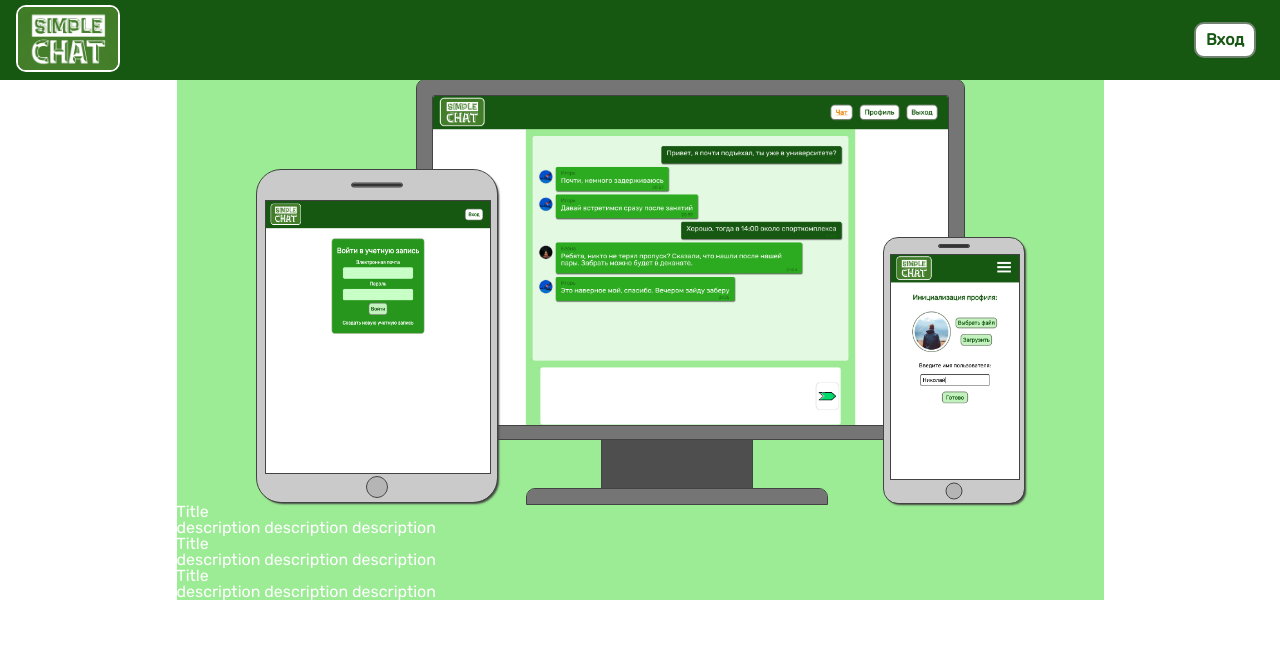
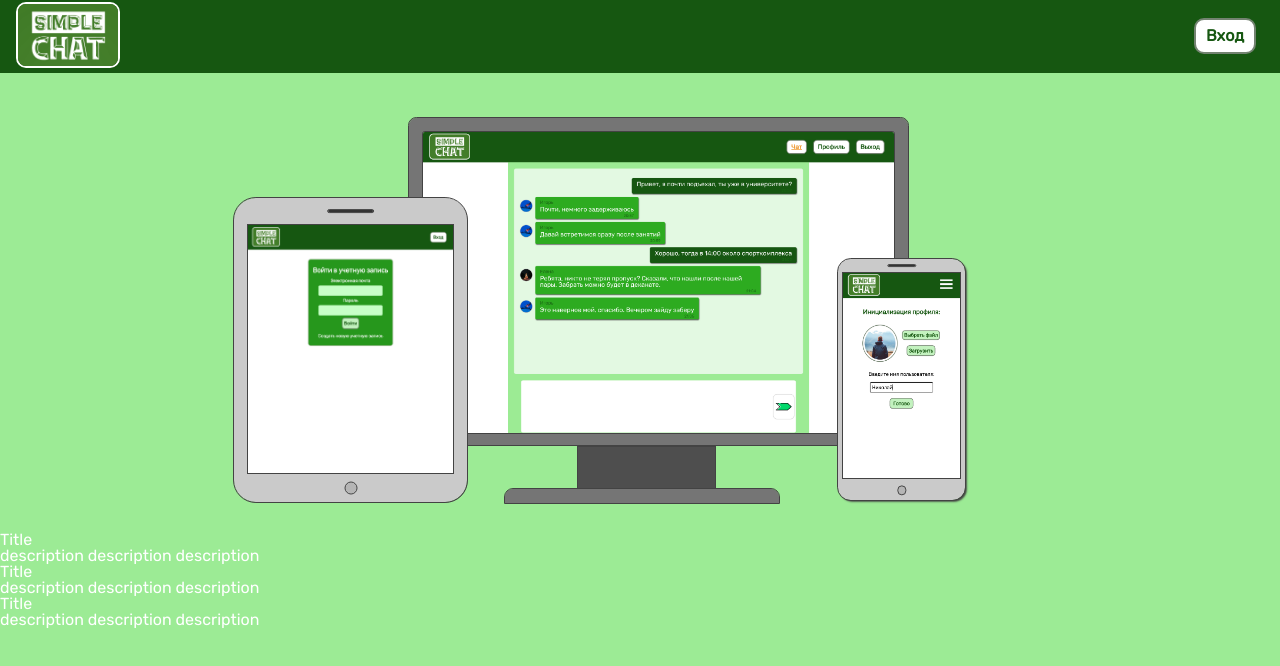
Before and after one commit to citizenofjustice/chat, a React (Create React App) app: page / in a window 1280 px wide. Shown: the top 666 px of the page. Built offline with nearby package versions, Linux system fonts and the light colour scheme.

Commit message:
hompage section with screens

```diff
--- a/src/components/Layout/Layout.module.scss
+++ b/src/components/Layout/Layout.module.scss
@@ -1,7 +1,7 @@
 @import "../../styles/variables.module.scss";
 
 .main {
-  max-height: 100%;
+  height: 100%;
   display: flex;
   flex-direction: column;
   align-items: center;
--- a/src/components/pages/HomePage.js
+++ b/src/components/pages/HomePage.js
@@ -7,6 +7,7 @@ const HomePage = () => {
   return (
     <section className={styles.homepage}>
       <div className={styles.container}>
+        <div className={styles["css-figures"]}>
           <div className={styles.images}>
             <div className={`${styles.tablet} ${styles.left}`}>
               <div className={styles.content}>
@@ -24,6 +25,8 @@ const HomePage = () => {
               </div>
             </div>
           </div>
+        </div>
+      </div>
       <ul className={styles.description}>
         <li className={styles.items}>
           <div>Title</div>
@@ -38,7 +41,6 @@ const HomePage = () => {
           <div>description description description</div>
         </li>
       </ul>
-      </div>
     </section>
   );
 };
--- a/src/components/pages/HomePage.module.scss
+++ b/src/components/pages/HomePage.module.scss
@@ -4,59 +4,88 @@
   $vw-context: (1400 * 0.01) * 1px;
   @return calc($target / $vw-context) * 1vw;
 }
-@function get-vh($target) {
-  $vw-context: (425 * 0.01) * 1px;
-  @return calc($target / $vw-context) * 1vw;
-}
 
 .homepage {
-  overflow: hidden;
+  width: 100%;
+  height: 100%;
   background-color: lighten($backgroundColor, 40%);
+  margin: 0 auto;
   .container {
-    // max-width: 1400px;
-    // max-height: 425px;
-    // display: flex;
-    // flex-direction: row;
-    flex: 1 1 auto;
+    margin: 0 auto;
+    .css-figures {
+      margin: 0 auto;
+      max-width: 1600px;
       .images {
-      display: flex;
-      flex-direction: row;
+        display: grid;
+        grid-template-columns: 1fr 1fr 1fr;
+        padding-bottom: 22px;
+        @media (min-width: 340px) {
+          padding-bottom: get-vw(80px);
+        }
         .left {
-        top: 44px;
-        left: 80px;
+          top: 22px;
+          left: 35px;
           position: relative;
           z-index: 1;
+          @media (min-width: 340px) {
+            top: get-vw(92px);
+            left: get-vw(170px);
+          }
         }
         .middle {
+          top: 0;
           position: relative;
+          @media (min-width: 340px) {
+            right: get-vw(-20px);
+          }
         }
         .right {
-        top: 78px;
-        right: 80px;
+          top: 31px;
+          right: 30px;
           position: relative;
           z-index: 2;
+          @media (min-width: 340px) {
+            top: get-vw(124px);
+            left: get-vw(-200px);
+          }
         }
 
         .tablet {
-        width: 224px;
-        height: 272px;
+          width: 56px;
+          height: 68px;
           margin: auto;
-        border: 8px rgb(202, 202, 202) solid;
-        border-top-width: 30px;
-        border-bottom-width: 30px;
-        border-radius: 24px;
-        outline: 1px solid rgb(67, 67, 67);
-        box-shadow: 2px 2px 2px rgb(67, 67, 67);
+          border: 4px rgb(202, 202, 202) solid;
+          border-top-width: 7.5px;
+          border-bottom-width: 8px;
+          border-radius: 6px;
+          outline: 0.25px solid rgb(67, 67, 67);
+          box-shadow: 0.5px 0.5px 0.5px rgb(67, 67, 67);
+          @media (min-width: 340px) {
+            width: get-vw(224px);
+            height: get-vw(272px);
+            border: get-vw(16px) rgb(202, 202, 202) solid;
+            border-top-width: get-vw(30px);
+            border-bottom-width: get-vw(32px);
+            border-radius: get-vw(24px);
+          }
           /* The screen (or content) of the device */
           .content {
-          width: 14rem;
-          height: 17rem;
-          border: 1px solid rgb(67, 67, 67);
+            width: 56px;
+            height: 68px;
+            outline: 0.25px solid rgb(67, 67, 67);
             background-color: rgb(202, 202, 202);
-
+            @media (min-width: 340px) {
+              width: get-vw(224px);
+              height: get-vw(272px);
+              outline: get-vw(1px) solid rgb(67, 67, 67);
+            }
             img {
-            width: 14rem;
-            height: 17rem;
+              width: 56px;
+              height: 68px;
+              @media (min-width: 340px) {
+                width: get-vw(224px);
+                height: get-vw(272px);
+              }
             }
           }
 
@@ -64,52 +93,82 @@
           &:before {
             content: "";
             display: block;
-          width: 50px;
-          height: 3px;
+            width: 12.5px;
+            height: 1.55px;
             position: absolute;
-          top: -15px;
+            top: -4px;
             left: 50%;
             transform: translate(-50%, -50%);
             background: #333;
-          outline: 1px solid rgb(67, 67, 67);
-          border-radius: 10px;
+            border-radius: 2.25px;
+            @media (min-width: 340px) {
+              width: get-vw(50px);
+              height: get-vw(2px);
+              top: get-vw(-15px);
+              outline: get-vw(1px) solid rgb(67, 67, 67);
+              border-radius: get-vw(10px);
+            }
           }
           /* The circle on the bottom of the device */
           &:after {
             content: "";
             display: block;
-          width: 20px;
-          height: 20px;
+            width: 3px;
+            height: 3px;
             position: absolute;
             left: 50%;
-          bottom: -35px;
+            bottom: -8px;
             transform: translate(-50%, -50%);
             background: rgb(181, 181, 181);
-          outline: 1px solid rgb(67, 67, 67);
+            outline: 0.25px solid rgb(67, 67, 67);
             border-radius: 50%;
+            @media (min-width: 340px) {
+              width: get-vw(12px);
+              height: get-vw(12px);
+              bottom: get-vw(-28px);
+              outline: get-vw(1px) solid rgb(67, 67, 67);
+            }
           }
         }
         /* The device with borders */
         .smartphone {
-        width: 8rem;
-        height: 14rem;
+          width: 32px;
+          height: 56px;
           margin: auto;
-        border: 6px rgb(202, 202, 202) solid;
-        border-top-width: 16px;
-        border-bottom-width: 25px;
-        border-radius: 14px;
-        outline: 1px solid rgb(67, 67, 67);
-        box-shadow: 2px 2px 2px rgb(67, 67, 67);
-
+          border: 1.5px rgb(202, 202, 202) solid;
+          border-top-width: 4px;
+          border-bottom-width: 4.25px;
+          border-radius: 3.5px;
+          outline: 0.25px solid rgb(67, 67, 67);
+          box-shadow: 0.5px 0.5px 0.5px rgb(67, 67, 67);
+          @media (min-width: 340px) {
+            width: get-vw(128px);
+            height: get-vw(224px);
+            border: get-vw(6px) rgb(202, 202, 202) solid;
+            border-top-width: get-vw(16px);
+            border-bottom-width: get-vw(25px);
+            border-radius: get-vw(14px);
+            outline: get-vw(1px) solid rgb(67, 67, 67);
+            box-shadow: get-vw(2px) get-vw(2px) get-vw(2px) rgb(67, 67, 67);
+          }
           /* The screen (or content) of the device */
           .content {
-          width: 8rem;
-          height: 14rem;
-          border: 1px solid rgb(67, 67, 67);
+            width: 32px;
+            height: 56px;
+            outline: 0.25px solid rgb(67, 67, 67);
             background-color: rgb(202, 202, 202);
+            @media (min-width: 340px) {
+              width: get-vw(128px);
+              height: get-vw(224px);
+              outline: get-vw(1px) solid rgb(67, 67, 67);
+            }
             img {
-            width: 8rem;
-            height: 14rem;
+              width: 32px;
+              height: 56px;
+              @media (min-width: 340px) {
+                width: get-vw(128px);
+                height: get-vw(224px);
+              }
             }
           }
 
@@ -117,46 +176,68 @@
           &:before {
             content: "";
             display: block;
-          width: 30px;
-          height: 2px;
+            width: 4.5px;
+            height: 0.25px;
             position: absolute;
-          top: -8px;
+            top: -2.8px;
             left: 50%;
             transform: translate(-50%, -50%);
             background: #333;
-          outline: 1px solid rgb(67, 67, 67);
-          border-radius: 10px;
+            border-radius: 2.5px;
+            @media (min-width: 340px) {
+              width: get-vw(30px);
+              height: get-vw(2px);
+              top: get-vw(-8px);
+              outline: get-vw(1px) solid rgb(67, 67, 67);
+              border-radius: get-vw(10px);
+            }
           }
           /* The circle on the bottom of the device */
           &:after {
             content: "";
             display: block;
-          width: 15px;
-          height: 15px;
+            width: 2px;
+            height: 2px;
             position: absolute;
             left: 50%;
-          bottom: -28px;
+            bottom: -4.5px;
             transform: translate(-50%, -50%);
             background: rgb(181, 181, 181);
-          outline: 1px solid rgb(67, 67, 67);
+            outline: 0.25px solid rgb(67, 67, 67);
             border-radius: 50%;
+            @media (min-width: 340px) {
+              width: get-vw(8px);
+              height: get-vw(8px);
+              bottom: get-vw(-22px);
+              outline: get-vw(1px) solid rgb(67, 67, 67);
+            }
           }
         }
 
         /* monitor screen */
         .monitor {
-        top: -50px;
-        width: 515px;
-        height: 327px;
-        border: solid 1em rgb(117, 117, 117);
-        outline: 1px solid rgb(67, 67, 67);
-        border-radius: 0.5em;
+          width: 130px; //515px;
+          height: 82px; //327px;
+          border: 4px solid rgb(117, 117, 117); //1em
+          outline: 0.25px solid rgb(67, 67, 67); //1px
+          border-radius: 2px; //0.5em
           z-index: 0;
           position: relative;
+          @media (min-width: 340px) {
+            width: get-vw(515px); //515px;
+            height: get-vw(327px); //327px;
+            border: get-vw(16px) solid rgb(117, 117, 117); //1em
+            outline: get-vw(1px) solid rgb(67, 67, 67); //1px
+            border-radius: get-vw(8px); //0.5em
+          }
           img {
-          border-radius: 2px;
-          outline: 1px solid rgb(67, 67, 67);
+            border-radius: 0.5px; //2px
+            outline: 0.25px solid rgb(67, 67, 67); //1px
             width: 100%;
+            @media (min-width: 340px) {
+              border-radius: get-vw(2px); //2px
+              outline: get-vw(1px) solid rgb(67, 67, 67); //1px
+            }
           }
         }
         /* monitor stand (neck) */
@@ -166,11 +247,17 @@
           display: block;
           position: relative;
           background: rgb(78, 78, 78);
-        outline: 1px solid rgb(67, 67, 67);
-        width: 150px;
-        height: 50px;
-        top: 358px;
-        left: 185px;
+          outline: 1px solid rgb(67, 67, 67); //1px
+          width: 37.5px; //150px;
+          height: 12.5px; //50px
+          top: 102px; //358px
+          left: 52px; //185px
+          @media (min-width: 340px) {
+            width: get-vw(150px); //150px;
+            height: get-vw(50px); //50px
+            top: get-vw(409px); //358px
+            left: get-vw(185px); //185px
+          }
         }
         /* monitor stand (bottom) */
         .stand:after {
@@ -181,14 +268,21 @@
           outline: 1px solid rgb(67, 67, 67);
           border-top-left-radius: 0.5em;
           border-top-right-radius: 0.5em;
-        width: 300px;
-        height: 15px;
-        top: 0px;
-        left: 110px;
+          width: 75px; //300px
+          height: 3.75px; //15px
+          top: 10px;
+          left: 32.5px;
+          @media (min-width: 340px) {
+            width: get-vw(300px); //300px
+            height: get-vw(15px); //15px
+            top: get-vw(48px);
+            left: get-vw(105px);
+          }
+        }
+      }
     }
   }
   .description {
     color: white;
   }
 }
-}
```
Lines whose indentation alone changed are shown as unchanged.
